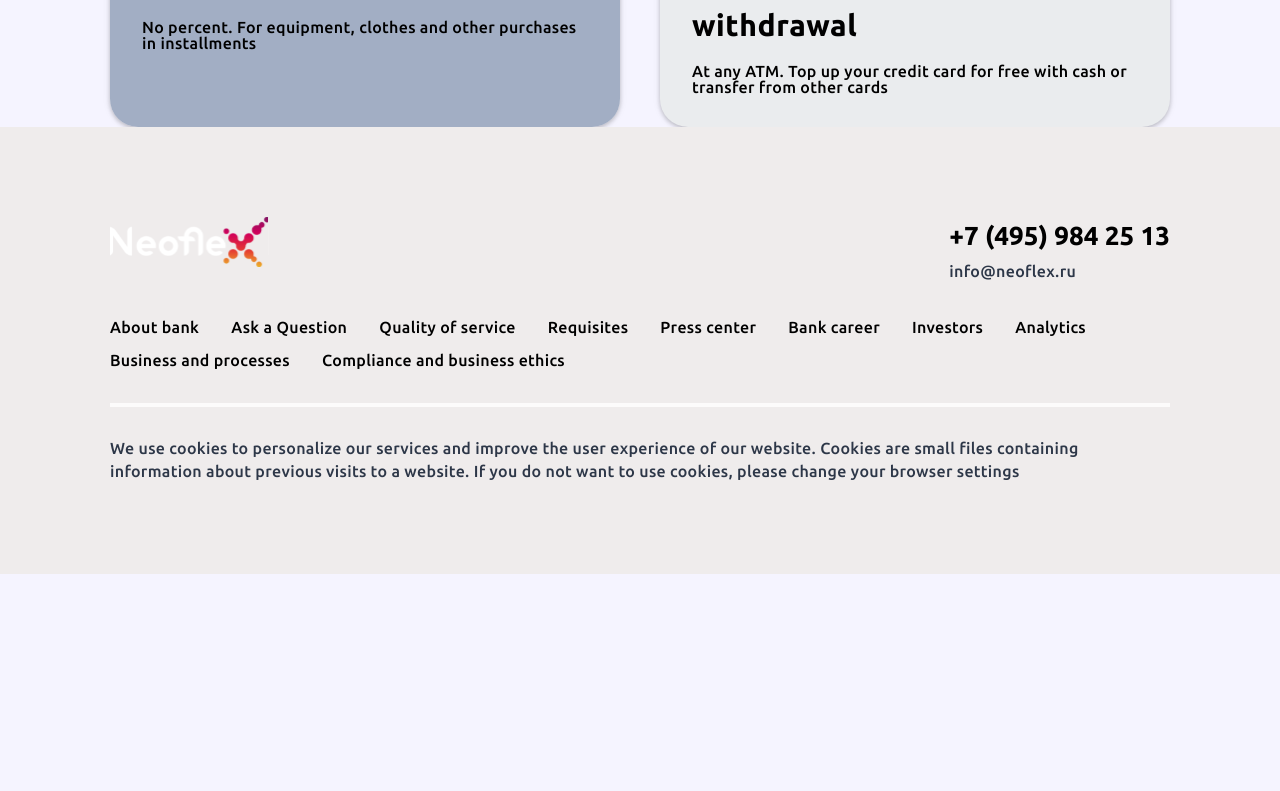
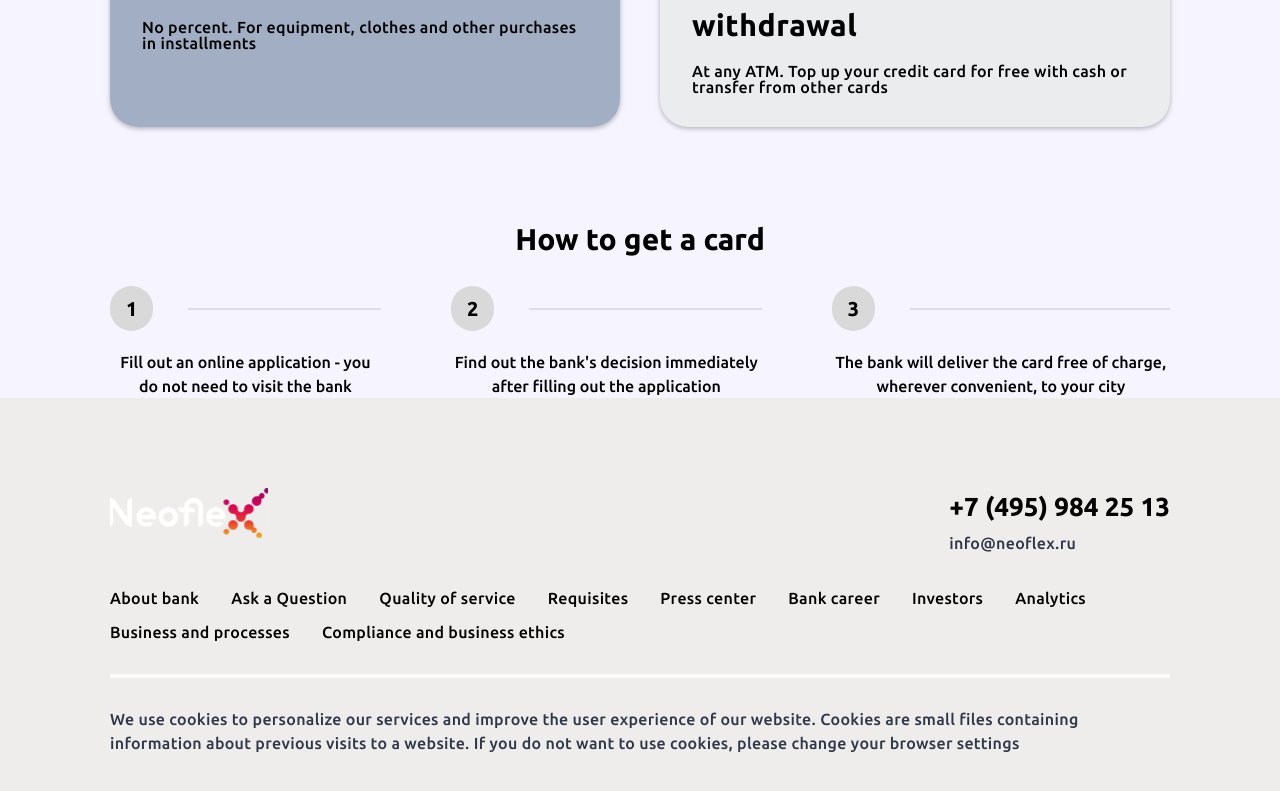
Before and after one commit to Dissperss/NeoBank, a React (Vite) app: page /loan in a window 1280 px wide. Shown: the part 1134-1925 px from the top of the page. Before the commit the page ends 1708 px from the top, so only its background shows below. Built offline with nearby package versions, Linux system fonts and the light colour scheme.

Commit message:
feat: CardInstruction block & microfix at FAQ

```diff
--- a/src/pages/loan/ui/LoanPage.tsx
+++ b/src/pages/loan/ui/LoanPage.tsx
@@ -3,6 +3,7 @@ import { CardPromo } from './sections/cardPromo'
 import { tabs } from '../lib/tabsConfig'
 import { Tabs } from '@/shared/ui/tabs/ui'
 import { Container } from '@/shared/ui/container'
+import { CardInstruction } from './sections/cardInstruction/ui'
 
 export const LoanPage = () => {
     const [activeTab, setActiveTab] = useState(0)
@@ -11,6 +12,7 @@ export const LoanPage = () => {
         <Container>
             <CardPromo />
             <Tabs tabs={tabs} activeIndex={activeTab} onChange={setActiveTab} />
+            <CardInstruction />
         </Container>
     )
 }
--- /dev/null
+++ b/src/pages/loan/ui/sections/cardInstruction/ui/CardInstruction.module.css
@@ -0,0 +1,19 @@
+.card__instruction_section {
+    padding-top: 90px;
+}
+
+.card__instruction_title {
+    font-weight: 700;
+    font-size: 30px;
+    line-height: 147%;
+    text-align: center;
+    color: #000;
+}
+
+.card__instruction_wrapper {
+    margin-top: 25px;
+    display: flex;
+    justify-content: space-between;
+    gap: 70px;
+    align-items: center;
+}
--- /dev/null
+++ b/src/pages/loan/ui/sections/cardInstruction/ui/CardInstruction.tsx
@@ -0,0 +1,29 @@
+import { Section } from '@/shared/ui/section'
+import styles from './CardInstruction.module.css'
+import { InstructionBlock } from './instructionBlock'
+
+export const CardInstruction = () => {
+    return (
+        <Section className={styles.card__instruction_section}>
+            <h2 className={styles.card__instruction_title}>
+                How to get a card
+            </h2>
+            <div className={styles.card__instruction_wrapper}>
+                <InstructionBlock
+                    text="Fill out an online application - you do not need to visit the bank"
+                    step="1"
+                />
+                <InstructionBlock
+                    text="Find out the bank's decision immediately after
+filling out the application"
+                    step="2"
+                />
+                <InstructionBlock
+                    text="The bank will deliver the card free of charge, wherever
+convenient, to your city"
+                    step="3"
+                />
+            </div>
+        </Section>
+    )
+}
--- /dev/null
+++ b/src/pages/loan/ui/sections/cardInstruction/ui/index.ts
@@ -0,0 +1 @@
+export { CardInstruction } from './CardInstruction'
--- /dev/null
+++ b/src/pages/loan/ui/sections/cardInstruction/ui/instructionBlock/InstructionBlock.module.css
@@ -0,0 +1,32 @@
+.instruction__block {
+    display: flex;
+    flex-direction: column;
+    gap: 20px;
+    max-width: 375px;
+}
+
+.instruction__block_header {
+    display: flex;
+    align-items: center;
+    gap: 35px;
+}
+
+.block__header_step {
+    font-weight: 700;
+    font-size: 20px;
+    line-height: 147%;
+    text-align: center;
+    color: #000;
+    background: #d9d9d9;
+    border-radius: 50px;
+    padding: 8px 16px;
+}
+
+.instruction__block_text {
+    font-weight: 500;
+    font-size: 16px;
+    line-height: 147%;
+    text-align: center;
+    color: #000;
+    word-break: break-word;
+}
--- /dev/null
+++ b/src/pages/loan/ui/sections/cardInstruction/ui/instructionBlock/InstructionBlock.tsx
@@ -0,0 +1,19 @@
+import { Divider } from '@/shared/ui/divider'
+import styles from './InstructionBlock.module.css'
+
+type InstructionBlockProps = {
+    step: string
+    text: string
+}
+
+export const InstructionBlock = ({ text, step }: InstructionBlockProps) => {
+    return (
+        <div className={styles.instruction__block}>
+            <div className={styles.instruction__block_header}>
+                <p className={styles.block__header_step}>{step}</p>
+                <Divider />
+            </div>
+            <p className={styles.instruction__block_text}>{text}</p>
+        </div>
+    )
+}
--- /dev/null
+++ b/src/pages/loan/ui/sections/cardInstruction/ui/instructionBlock/index.ts
@@ -0,0 +1 @@
+export { InstructionBlock } from './InstructionBlock'
--- a/src/shared/ui/accordion/Accordion.module.css
+++ b/src/shared/ui/accordion/Accordion.module.css
@@ -37,8 +37,9 @@
 }
 
 .item__btn_icon {
-    transition: transform 0.2s ease;
+    transform: rotate(180deg);
 }
 .item__btn_icon_expanded {
-    transform: rotate(180deg);
+    transition: transform 0.2s ease;
+    transform: rotate(360deg);
 }
--- /dev/null
+++ b/src/shared/ui/divider/Divider.module.css
@@ -0,0 +1,7 @@
+.divider {
+    display: inline-block;
+    max-width: 300px;
+    width: 100%;
+    height: 2px;
+    background: rgba(128, 128, 128, 0.2);
+}
--- /dev/null
+++ b/src/shared/ui/divider/Divider.tsx
@@ -0,0 +1,9 @@
+import styles from './Divider.module.css'
+
+type DividerProps = {
+    className?: string
+}
+
+export const Divider = ({ className }: DividerProps) => {
+    return <span className={`${styles.divider} ${className || ''}`}></span>
+}
--- /dev/null
+++ b/src/shared/ui/divider/index.ts
@@ -0,0 +1 @@
+export { Divider } from './Divider'
```
